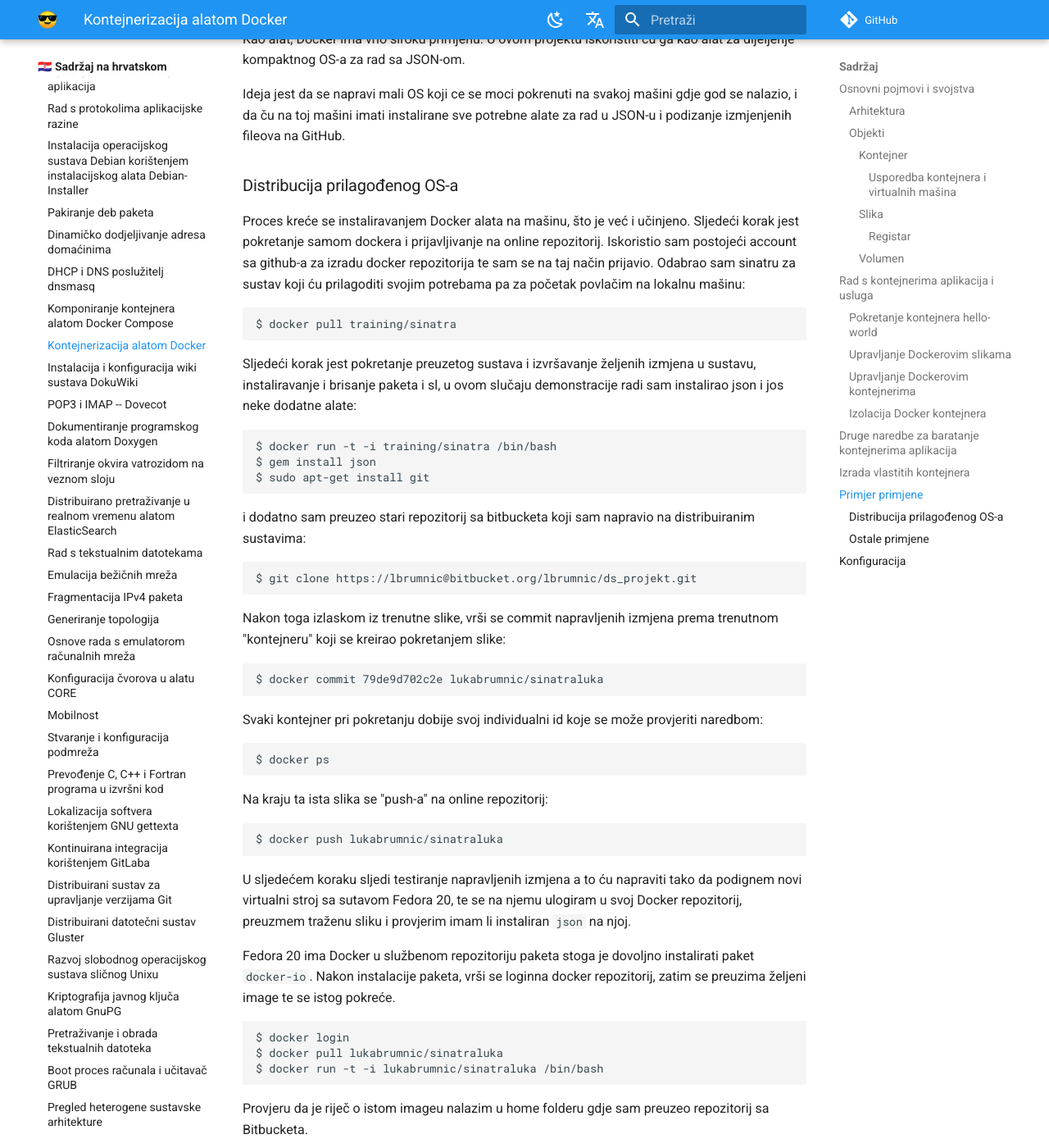
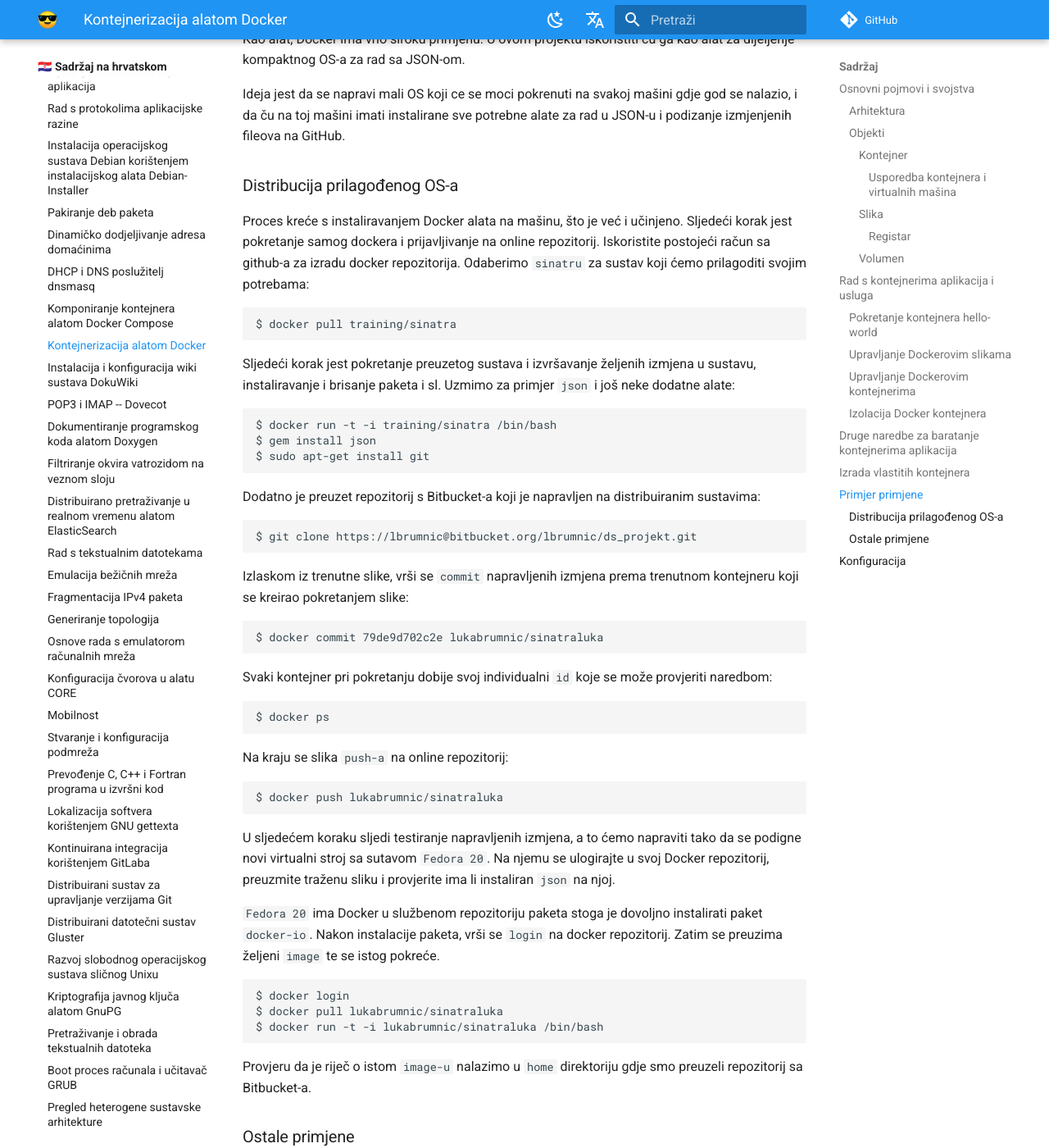
Before and after one commit to gaseri/website, an MkDocs documentation site: the page built from docs/hr/nastava/materijali/docker-kontejneri.md, in a window 1280 px wide and 1400 px high, scrolled down 12809 px. Shown: the whole window at 82% size. Built offline with MkDocs 1.6.1 and Material for MkDocs 9.7.7, drawn with Linux system fonts in a browser that asks for light colours; comment, search, counter and statistics services are not loaded; some of the changed text lies outside the part shown.

Commit message:
Update docker-kontejneri.md
sentence syntax

````diff
--- a/docs/hr/nastava/materijali/docker-kontejneri.md
+++ b/docs/hr/nastava/materijali/docker-kontejneri.md
@@ -506,13 +506,13 @@
 
 ### Distribucija prilagođenog OS-a
 
-Proces kreće se instaliravanjem Docker alata na mašinu, što je već i učinjeno. Sljedeći korak jest pokretanje samom dockera i prijavljivanje na online repozitorij. Iskoristio sam postojeći account sa github-a za izradu docker repozitorija te sam se na taj način prijavio. Odabrao sam sinatru za sustav koji ću prilagoditi svojim potrebama pa za početak povlačim na lokalnu mašinu:
+Proces kreće s instaliravanjem Docker alata na mašinu, što je već i učinjeno. Sljedeći korak jest pokretanje samog dockera i prijavljivanje na online repozitorij. Iskoristite postojeći račun sa github-a za izradu docker repozitorija. Odaberimo `sinatru` za sustav koji ćemo prilagoditi svojim potrebama:
 
 ``` shell
 $ docker pull training/sinatra
 ```
 
-Sljedeći korak jest pokretanje preuzetog sustava i izvršavanje željenih izmjena u sustavu, instaliravanje i brisanje paketa i sl, u ovom slučaju demonstracije radi sam instalirao json i jos neke dodatne alate:
+Sljedeći korak jest pokretanje preuzetog sustava i izvršavanje željenih izmjena u sustavu, instaliravanje i brisanje paketa i sl. Uzmimo za primjer `json` i još neke dodatne alate:
 
 ``` shell
 $ docker run -t -i training/sinatra /bin/bash
@@ -520,34 +520,33 @@
 $ sudo apt-get install git
 ```
 
-i dodatno sam preuzeo stari repozitorij sa bitbucketa koji sam napravio na distribuiranim sustavima:
+Dodatno je preuzet repozitorij s Bitbucket-a koji je napravljen na distribuiranim sustavima:
 
 ``` shell
 $ git clone https://lbrumnic@bitbucket.org/lbrumnic/ds_projekt.git
 ```
 
-Nakon toga izlaskom iz trenutne slike, vrši se commit napravljenih izmjena prema trenutnom "kontejneru" koji se kreirao pokretanjem slike:
+Izlaskom iz trenutne slike, vrši se `commit` napravljenih izmjena prema trenutnom kontejneru koji se kreirao pokretanjem slike:
 
 ``` shell
 $ docker commit 79de9d702c2e lukabrumnic/sinatraluka
 ```
 
-Svaki kontejner pri pokretanju dobije svoj individualni id koje se može provjeriti naredbom:
+Svaki kontejner pri pokretanju dobije svoj individualni `id` koje se može provjeriti naredbom:
 
 ``` shell
 $ docker ps
 ```
 
-Na kraju ta ista slika se "push-a" na online repozitorij:
+Na kraju se slika `push-a` na online repozitorij:
 
 ``` shell
 $ docker push lukabrumnic/sinatraluka
 ```
 
-U sljedećem koraku sljedi testiranje napravljenih izmjena a to ću napraviti tako da podignem novi virtualni stroj sa sutavom Fedora 20, te se na njemu ulogiram u svoj Docker repozitorij, preuzmem
-traženu sliku i provjerim imam li instaliran `json` na njoj.
+U sljedećem koraku sljedi testiranje napravljenih izmjena, a to ćemo napraviti tako da se podigne novi virtualni stroj sa sutavom `Fedora 20`. Na njemu se ulogirajte u svoj Docker repozitorij, preuzmite traženu sliku i provjerite ima li instaliran `json` na njoj.
 
-Fedora 20 ima Docker u službenom repozitoriju paketa stoga je dovoljno instalirati paket `docker-io`. Nakon instalacije paketa, vrši se loginna docker repozitorij, zatim se preuzima željeni image te se istog pokreće.
+`Fedora 20` ima Docker u službenom repozitoriju paketa stoga je dovoljno instalirati paket `docker-io`. Nakon instalacije paketa, vrši se `login` na docker repozitorij. Zatim se preuzima željeni `image` te se istog pokreće.
 
 ``` shell
 $ docker login
@@ -555,23 +554,23 @@
 $ docker run -t -i lukabrumnic/sinatraluka /bin/bash
 ```
 
-Provjeru da je riječ o istom imageu nalazim u home folderu gdje sam preuzeo repozitorij sa Bitbucketa.
+Provjeru da je riječ o istom `image-u` nalazimo u `home` direktoriju gdje smo preuzeli repozitorij sa Bitbucket-a.
 
 ### Ostale primjene
 
-Od ostalih primjena postoji mogućnost pokretanja daemon aplikacije u pozadini čime se zapravo pokreće novi container u kojem se neka aplikacije vrti. Još jedna korisna mogućnost je pokretanje web aplikacija u Dockeru. Uzmimo primjer:
+Od ostalih primjena postoji mogućnost pokretanja `daemon` aplikacije u pozadini čime se zapravo pokreće novi kontejner u kojem se neka aplikacije vrti. Još jedna korisna mogućnost je pokretanje web aplikacija u Dockeru. Uzmimo primjer:
 
 ``` shell
 $ docker run -d -P training/webapp python app.py
 ```
 
-Aplikacije se pokrene na portu 49153 no može se ručno podesiti da aplikacije se izvršava na željenom portu. Primjer prema gornjem primjeru:
+Aplikacija se pokrene na portu 49153 no može se ručno podesiti da se aplikacije izvršavaju na željenom portu. Na primjer:
 
 ``` shell
 $ docker run -d -p 5000:5000 training/webapp python app.py
 ```
 
-Dodatno se još može specificirati i interface na kojemu će se pokrenuti aplikacije, po defaultu će vezati specificirani port na sva sučelja no to se može ograničiti. Primjer za gonji primjer:
+Dodatno se još može specificirati i sučelje na kojemu će se pokrenuti aplikacija. Po zadanom će se vezati specificirani port na sva sučelja, no to se može ograničiti. Primjerice:
 
 ``` shell
 $ docker run -d -p 127.0.0.1:5000:5000 training/webapp python app.py
````
Also changed, not shown: other parts of docs/hr/nastava/materijali/docker-kontejneri.md (+3 -3 lines).
